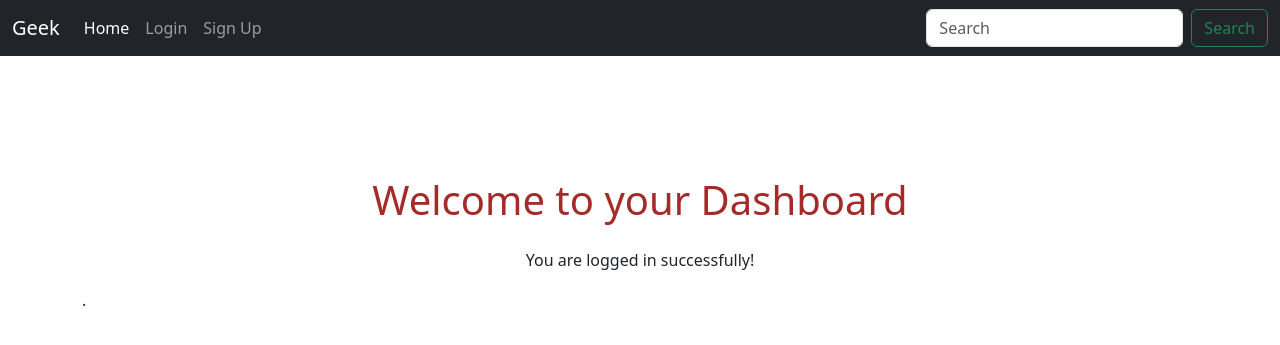
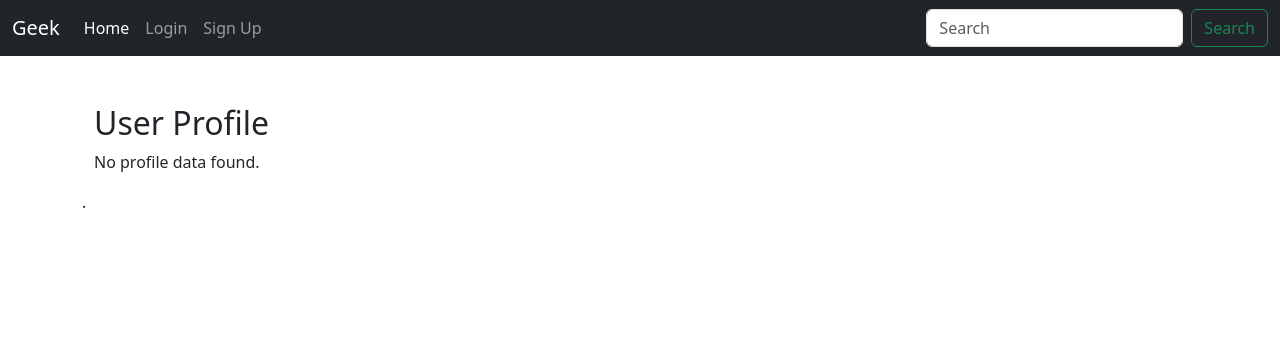
Before and after one commit to AhmedMeko/Alx-back-end-portfolio, a Flask app: template templates/profile.html in a window 1280 px wide. Shown: the top 345 px of the page. Run offline with Flask 3, Linux system fonts and the light colour scheme; the template is opened without the code that fills it, so the values that code supplies are empty.

Commit message:
adding posts by users and show the posts and profile page for every user

```diff
--- a/app.py
+++ b/app.py
@@ -1,4 +1,4 @@
-from flask import Flask, render_template, request, flash, redirect, url_for, session
+from flask import Flask, render_template, request, flash, redirect, session
 from flask_wtf import FlaskForm
 from wtforms import StringField, TextAreaField, SubmitField
 from wtforms.validators import DataRequired
@@ -7,67 +7,68 @@ from firebase_admin import credentials, firestore, auth
 import datetime
 import uuid
 
-# Firebase Config
+# Firebase Configuration
 cred = credentials.Certificate("key.json")
 firebase_admin.initialize_app(cred)
 
-# Firestore
+# Firestore Client
 db = firestore.client()
 
-# Flask App Config
+# Flask App Configuration
 app = Flask(__name__)
 app.config["SECRET_KEY"] = 'welcome_to_my_world'
 
-# Blog Post Form
+# Blog Post Form Class
 class BlogPostForm(FlaskForm):
     title = StringField('Title', validators=[DataRequired()])
     content = TextAreaField('Content', validators=[DataRequired()])
     author = StringField('Author', validators=[DataRequired()])
     submit = SubmitField('Post')
 
-# Name Form Example
-class FormName(FlaskForm):
-    name = StringField('What is your name?', validators=[DataRequired()])
-    submit = SubmitField('Submit')
-
 # Route to Create a Blog Post
 @app.route('/create', methods=['GET', 'POST'])
 def create_post():
     form = BlogPostForm()
 
-    if form.validate_on_submit():  # التحقق من صحة النموذج
-        # استخراج البيانات من النموذج
+    if form.validate_on_submit():
         title = form.title.data
         content = form.content.data
-        author = form.author.data
-        date_time = datetime.datetime.now()  # تاريخ ووقت الإنشاء
-        slug = title.lower().replace(" ", "-")  # إنشاء slug من العنوان
-
-        # إنشاء معرف فريد للبوست
+        user_id = session['user_id']  # Get the user ID from the session
+        date_time = datetime.datetime.now()
+        slug = title.lower().replace(" ", "-")
         post_id = str(uuid.uuid4())
 
-        # تجهيز البيانات للتخزين
+        # Get the user data from Firestore to fetch the username
+        user_ref = db.collection('users').document(user_id)
+        user_data = user_ref.get()
+
+        if user_data.exists:
+            username = user_data.to_dict().get('first_name') + ' ' + user_data.to_dict().get('last_name')
+        else:
+            username = "Unknown"
+
         blog_data = {
             'id': post_id,
             'title': title,
             'content': content,
-            'author': author,
-            'date_time': date_time.isoformat(),  # تحويل التاريخ إلى نص
+            'author': username,  # Store the username here
+            'user_id': user_id,  # Store the user ID to reference later
+            'date_time': date_time.isoformat(),
             'slug': slug
         }
 
-        # حفظ البيانات في Firestore
+        # Save the new blog post in Firestore
         db.collection('blog_posts').document(post_id).set(blog_data)
-
-        # عرض رسالة نجاح وإعادة التوجيه إلى صفحة الهوم
         flash('Your post has been created successfully!', 'success')
-        return redirect(url_for('index'))
+        return redirect('/')
 
     return render_template('create.html', form=form)
 
-# Route to Show All Blog Posts
+# Show Post
+
+# Home Page Route to Show All Blog Posts
 @app.route('/')
-def index():
+def home():
     posts_ref = db.collection('blog_posts')
     posts = posts_ref.order_by('date_time', direction=firestore.Query.DESCENDING).stream()
 
@@ -84,9 +85,8 @@ def view_post(slug):
         return render_template('view_post.html', post=post_data)
     else:
         flash('Post not found!', 'danger')
-        return redirect(url_for('home'))
-
-# User Login
+        return redirect('/')
+# User Login Route
 @app.route('/login', methods=['GET', 'POST'])
 def login():
     if request.method == 'POST':
@@ -95,14 +95,15 @@ def login():
         try:
             user = auth.get_user_by_email(email)
             session['user_id'] = user.uid
+            session['role'] = user.custom_claims.get('role', 'user')  # Default role is 'user'
             flash('Login successful!', 'success')
-            return redirect(url_for('index'))
+            return redirect('/')
         except Exception as e:
             flash(f'Error: {str(e)}', 'danger')
 
     return render_template('login.html')
 
-# User Signup
+# User Signup with Role Assignment
 @app.route('/register', methods=['GET', 'POST'])
 def signup():
     if request.method == 'POST':
@@ -113,40 +114,54 @@ def signup():
 
         try:
             user = auth.create_user(email=email, password=password)
+            auth.set_custom_user_claims(user.uid, {'role': 'user'})  # or 'admin'
+
             user_data = {
                 'first_name': first_name,
                 'last_name': last_name,
                 'email': email,
                 'uid': user.uid,
                 'created_at': firestore.SERVER_TIMESTAMP,
+                'role': 'user',  # Default role
             }
             db.collection('users').document(user.uid).set(user_data)
             flash('User registered successfully!', 'success')
-            return redirect(url_for('login'))
+            return redirect('/login')
         except Exception as e:
             flash(f'Error: {str(e)}', 'danger')
 
-    # تأكد من الإشارة إلى اسم الملف الصحيح هنا
     return render_template('sign_up.html')
-# Admin Route to View All Users
+
+# User Profile Route
+@app.route('/profile')
+def profile():
+    if 'user_id' not in session:
+        flash('You must be logged in to access the profile!', 'danger')
+        return redirect('/login')
+
+    user_id = session['user_id']
+    user_ref = db.collection('users').document(user_id)
+    user_data = user_ref.get()
+
+    if user_data.exists:
+        user_data = user_data.to_dict()
+        return render_template('profile.html', user=user_data)
+    else:
+        flash('User data not found!', 'danger')
+        return redirect('/')
+
+# Admin Route to Manage Users (accessible only by admin)
 @app.route('/admin')
 def accounts():
+    if 'role' not in session or session['role'] != 'admin':
+        flash('You do not have permission to access this page!', 'danger')
+        return redirect('/')
+
     users_ref = db.collection('users')
     users = [user.to_dict() for user in users_ref.stream()]
     return render_template('admin.html', users=users)
 
-# Name Example Route
-@app.route('/name', methods=['GET', 'POST'])
-def name():
-    name = None
-    form = FormName()
-    if form.validate_on_submit():
-        name = form.name.data
-        db.collection('users').document().set({'name': name})
-        flash('Your name has been saved!', 'success')
-    return render_template('name.html', name=name, form=form)
-
-# Error Handlers
+# Error Handlers for Different HTTP Errors
 @app.errorhandler(404)
 def not_found_404(e):
     return render_template('404.html'), 404
@@ -155,10 +170,6 @@ def not_found_404(e):
 def not_found_500(e):
     return render_template('500.html'), 500
 
-@app.errorhandler(405)
-def not_found_405(e):
-    return render_template('405.html'), 405
-
-# Run the App
+# Run the Flask Application
 if __name__ == '__main__':
     app.run(debug=True)
--- a/templates/profile.html
+++ b/templates/profile.html
@@ -1,12 +1,36 @@
 {% extends "base.html" %}
+
 {% block content %}
-  <br/>
-  <br/>
-  <br/>
-    <div class="container mt-5">
-        <h1 class="text-center mb-4">Welcome to your Dashboard</h1>
-        <p class="text-center">You are logged in successfully!</p>
-    </div>
+  <div class="container mt-5">
+    <h2>User Profile</h2>
 
+    {% if user %}
+      <div class="card">
+        <div class="card-body">
+          <h5 class="card-title">{{ user['first_name'] }} {{ user['last_name'] }}</h5>
+          <p class="card-text">Email: {{ user['email'] }}</p>
+          <p class="card-text">Member Since: {{ user['created_at'] }}</p>
 
+          <a href="{{ url_for('index') }}" class="btn btn-primary">Back to Home</a>
+        </div>
+      </div>
+
+      <h3>Blog Posts</h3>
+      {% if blog_posts %}
+        <ul class="list-group mt-3">
+          {% for post in blog_posts %}
+            <li class="list-group-item">
+              <h5>{{ post['title'] }}</h5>
+              <p>{{ post['content'] }}</p>
+            </li>
+          {% endfor %}
+        </ul>
+      {% else %}
+        <p>No blog posts found.</p>
+      {% endif %}
+
+    {% else %}
+      <p>No profile data found.</p>
+    {% endif %}
+  </div>
 {% endblock %}
```
Also changed, not shown: templates/view_post.html (added, +11 -0 lines).
